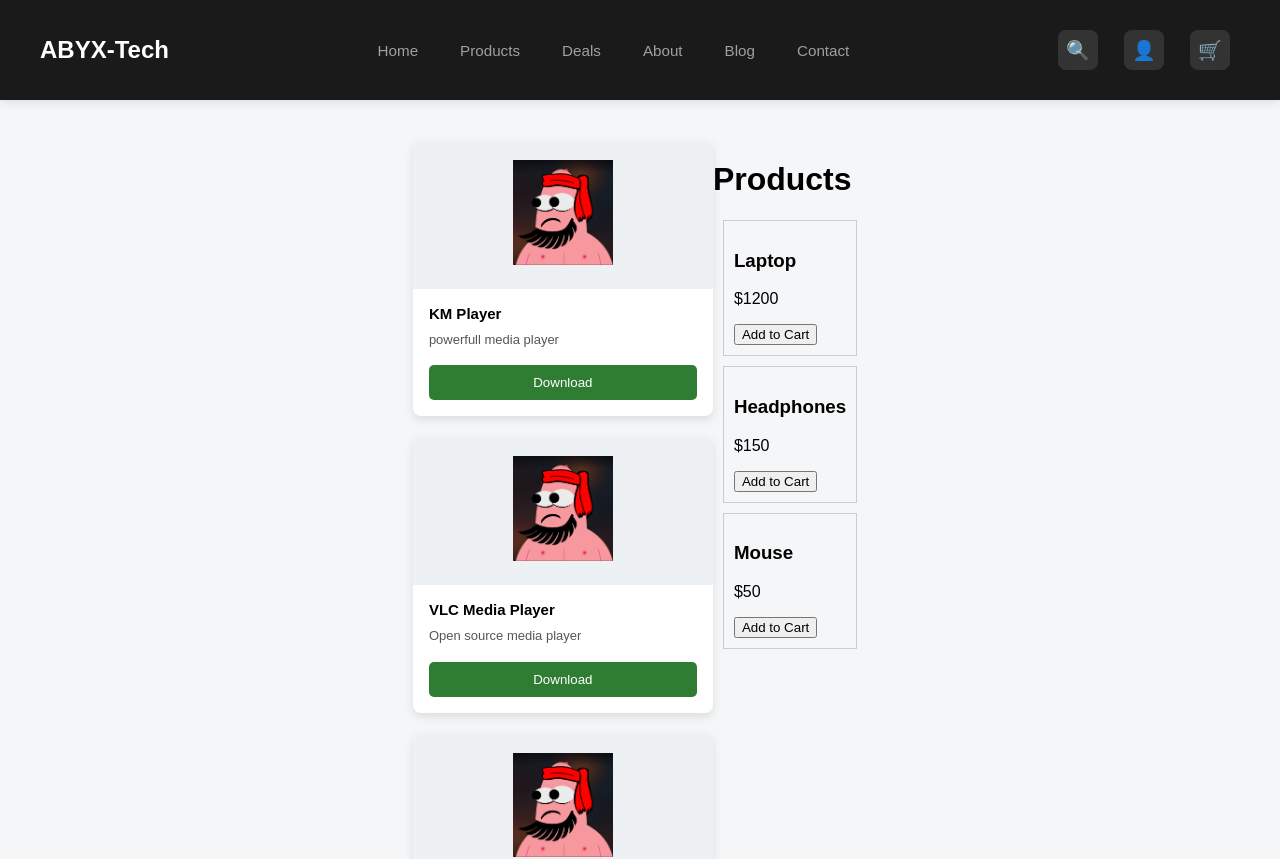
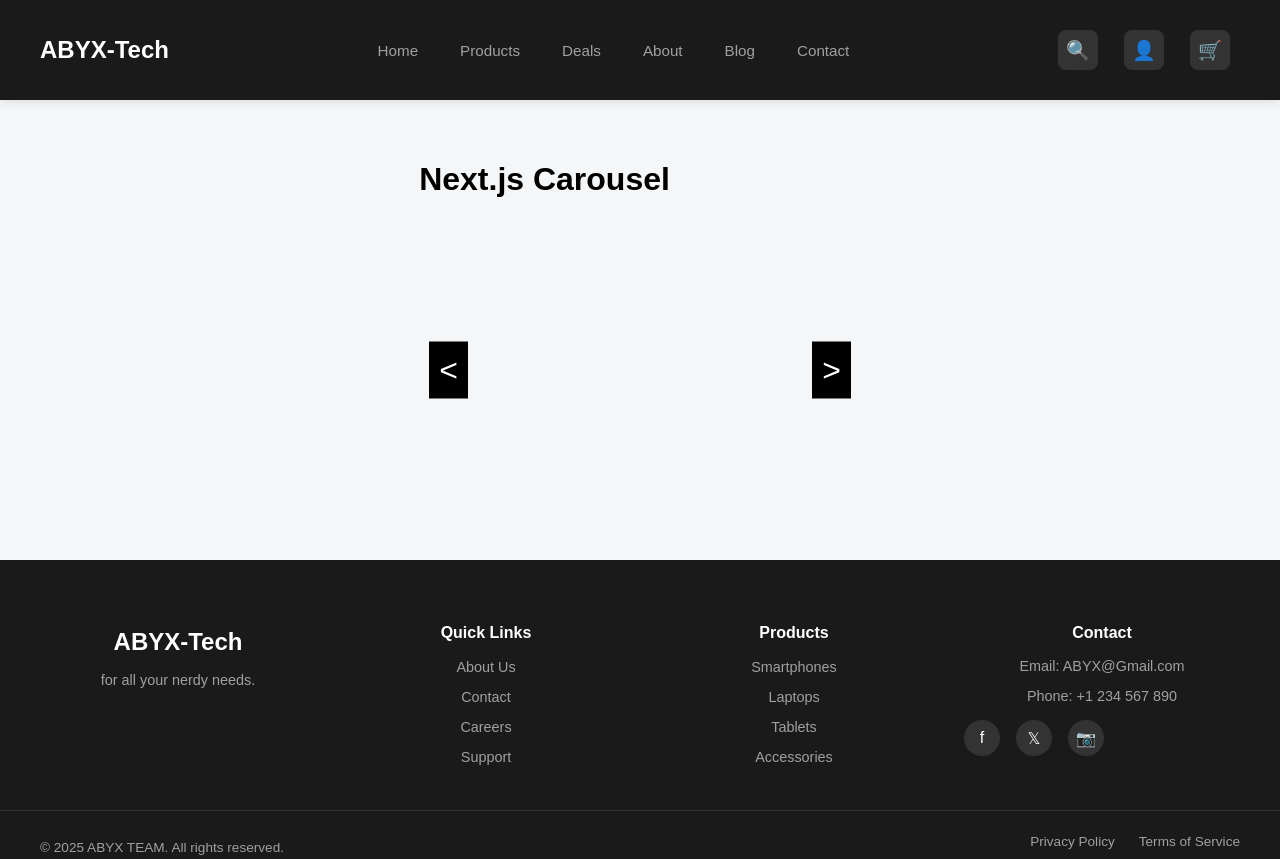
Before and after one commit to CrimsonXover/a-next-shop-sample, a Next.js app: page / in a window 1280 px wide. Shown: the top 859 px of the page. Built offline with nearby package versions, Linux system fonts and the light colour scheme.

Commit message:
added carousel

```diff
--- a/app/globals.css
+++ b/app/globals.css
@@ -104,3 +104,26 @@ footer {
   grid-template-columns: repeat(auto-fill, minmax(250px, 1fr));
   gap: 20px;
 }
+
+/* ================================================================================================== */
+
+.slide {
+  height: 300px;
+  display: flex;
+  align-items: center;
+  justify-content: center;
+  font-size: 2rem;
+  color: white;
+}
+
+.slide1 {
+  background: #ff5733;
+}
+
+.slide2 {
+  background: #33c1ff;
+}
+
+.slide3 {
+  background: #28a745;
+}
--- a/app/layout.js
+++ b/app/layout.js
@@ -2,9 +2,9 @@
 import "./globals.css";
 import Navbar from "@/components/Navbar";
 import Footer from "@/components/Footer";
-import Card from "../components/Card";
-import cards from "./data/Cards";
-import { CartProvider, useCart } from "@/context/CartContext";
+// import Card from "../components/Card";
+// import cards from "./data/Cards";
+import { CartProvider } from "@/context/CartContext";
 
 
 export default function RootLayout({ children }) {
@@ -14,7 +14,7 @@ export default function RootLayout({ children }) {
         <CartProvider>
           <Navbar />
           <main className="page">
-            <div className="grid">
+            {/* <div className="grid">
               {cards.map((item) => (
                 <Card
                   key={item.id}
@@ -23,7 +23,7 @@ export default function RootLayout({ children }) {
                   image={item.image}
                 />
               ))}
-            </div>
+            </div> */}
             {children}
           </main>
           <Footer />
--- a/app/page.js
+++ b/app/page.js
@@ -2,6 +2,7 @@
 import Image from "next/image";
 import ProductCard from "../components/ProductCard";
 import {useState, useEffect} from 'react'
+import Carousel from "../components/Carousel";
 
 const products = [
   { id: 1, name: "Laptop", price: 1200, max: 2, disabled: false },
@@ -9,7 +10,7 @@ const products = [
   { id: 3, name: "Mouse", price: 50, max: 0, disabled: false }
 ];
 
-export default function Home() {
+function Home() {
       const [cart, setCart] = useState ([]);
 
       useEffect(() => {
@@ -31,3 +32,25 @@ export default function Home() {
     </div>
   );
 }
+
+function Home2() {
+  const slides = [
+    <div className="slide slide1">Slide One</div>,
+    <div className="slide slide1">Slide Two</div>,
+    <div className="slide slide1">Slide Three</div>,
+  ];
+
+  return (
+    <main>
+      <h1>Next.js Carousel</h1>
+
+      <Carousel
+        items={slides}
+        autoSlide={true}
+        autoSlideInterval={4000}
+      />
+    </main>
+  );
+}
+
+export default Home2
--- /dev/null
+++ b/components/Carousel.js
@@ -0,0 +1,56 @@
+"use client"
+
+import { useState, useEffect } from "react";
+import "./carousel.css";
+
+const Carousel = ({ items, autoSlide = false, autoSlideInterval = 3000 }) => {
+    const [currentIndex, setCurrentIndex] = useState(0);
+
+    //next slide
+    const nextSlide = () => {
+        setCurrentIndex((prev) =>
+            prev === items.length - 1 ? 0 : prev + 1
+        );
+    };
+
+    //previous slide
+    const prevSlide = () => {
+        setCurrentIndex((prev) =>
+            prev === 0 ? items.length - 1 : prev - 1
+        );
+    };
+
+    //auto slide
+    useEffect(() => {
+        if (!autoSlide) return;
+
+        const slideInterval = setInterval(nextSlide, autoSlideInterval);
+
+        return () => clearInterval(slideInterval);
+    }, [currentIndex]);
+
+    return (
+        <div className="carousel-container">
+            <button className="nav-button left" onClick={prevSlide}>
+                &lt;
+            </button>
+
+            <div className="carousel-content">
+                {items.map((item, index) => (
+                    <div
+                        key={index}
+                        className={`carousel-item ${
+                            index === currentIndex ? "active" : ""}`}>
+                        {item}
+                    </div>
+                ))}
+            </div>
+
+            <button className="nav-button right" onClick={nextSlide}>
+                &gt;
+            </button>
+        </div>
+    );
+};
+
+export default Carousel;
--- /dev/null
+++ b/components/carousel.css
@@ -0,0 +1,45 @@
+.carousel-container {
+  position: relative;
+  width: 100%;
+  max-width: 800px;
+  margin: auto;
+  overflow: hidden;
+}
+
+.carousel-content {
+  display: flex;
+  transition: transform 0.5s ease-in-out;
+}
+
+.carousel-item {
+  min-width: 100%;
+  opacity: 0;
+  transform: scale(0.9);
+  transition: opacity 0.5s ease, transform 0.5s ease;
+}
+
+.carousel-item.active {
+  opacity: 1;
+  transform: scale(1);
+}
+
+.nav-button {
+  position: absolute;
+  top: 50%;
+  transform: translateY(-50%);
+  background: black;
+  color: white;
+  border: none;
+  font-size: 2rem;
+  cursor: pointer;
+  padding: 10px;
+  z-index: 10;
+}
+
+.nav-button.left {
+  left: 10px;
+}
+
+.nav-button.right {
+  right: 10px;
+}
```
